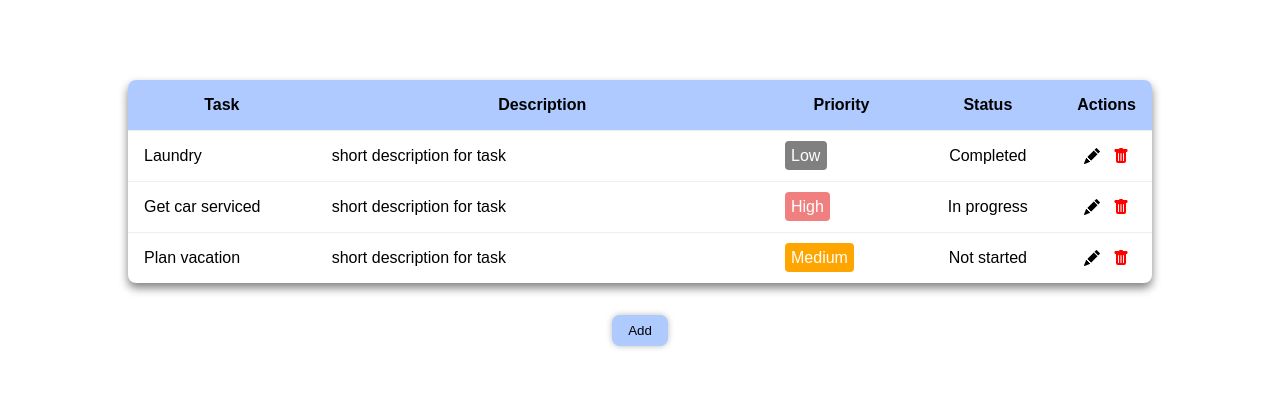
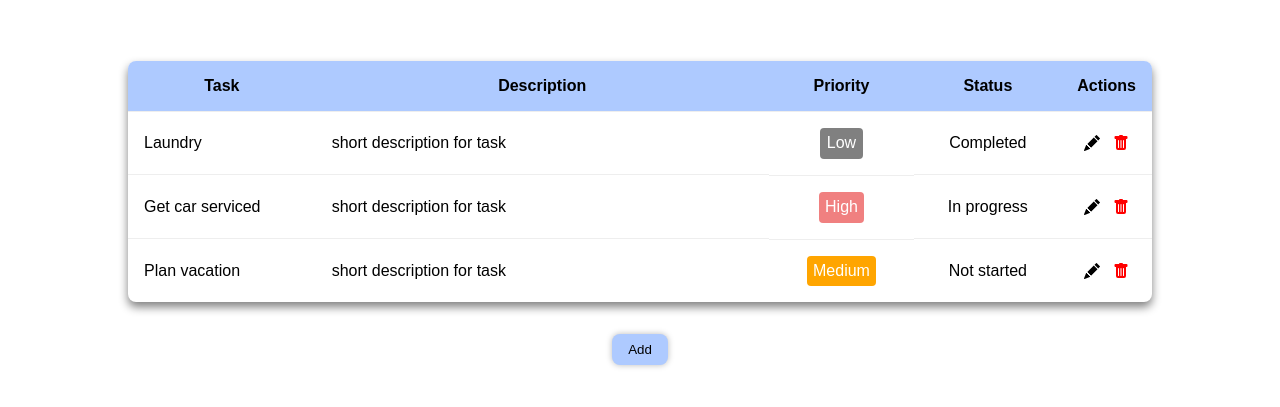
Before and after one commit to n-tse/React-ToDoTable, a React (Vite) app in the folder React-ToDoTable/: page / in a window 1280 px wide. Shown: the part 187-594 px from the top of the page. Built offline with nearby package versions, Linux system fonts and the light colour scheme.

Commit message:
update logic for form error handling

```diff
--- a/React-ToDoTable/src/components/Modal.jsx
+++ b/React-ToDoTable/src/components/Modal.jsx
@@ -15,7 +15,7 @@ export const Modal = ({ closeModal, addNewTask, defaultValue }) => {
   };
 
   const isMissingFields = () => {
-    if (!formData.task || !formData.description) {
+    if (!formData.task || !formData.description || !formData.priority) {
       let missingFields = [];
       for (const [key, value] of Object.entries(formData)) {
         if (value === "") {
--- a/React-ToDoTable/src/components/css/Table.css
+++ b/React-ToDoTable/src/components/css/Table.css
@@ -65,9 +65,9 @@
 }
 
 .priority-col {
-  /* display: inline-block; */
+  display: flex;
   justify-content: center;
-  /* align-items: center; */
+  align-items: center;
 }
 
 .taskPriority {
```
